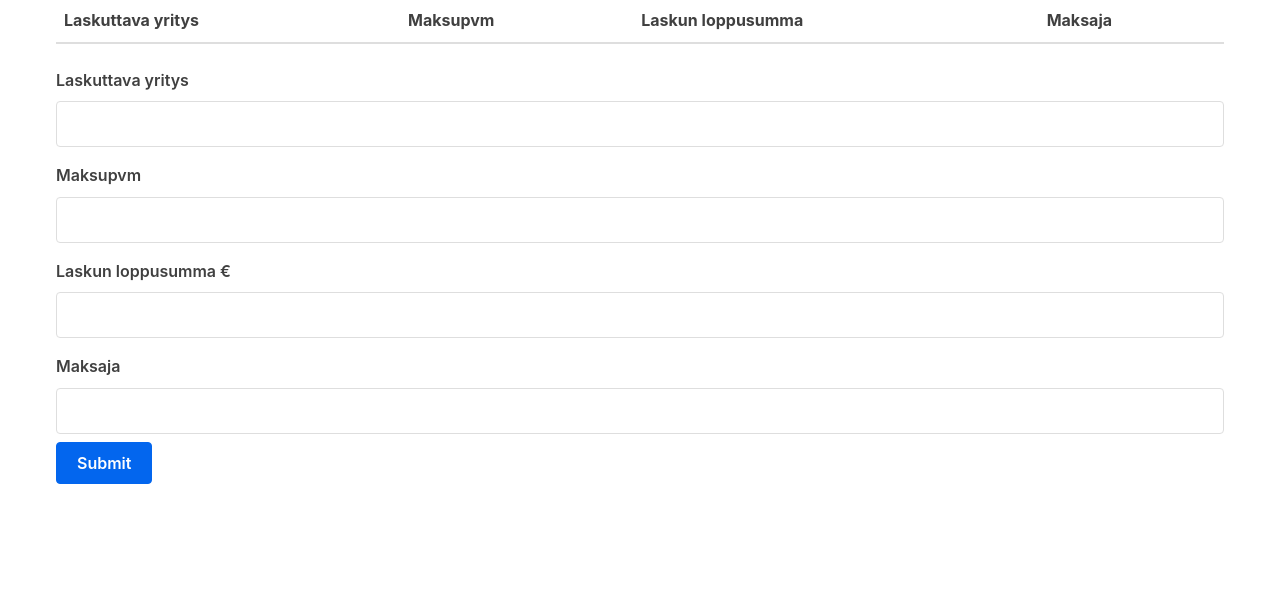
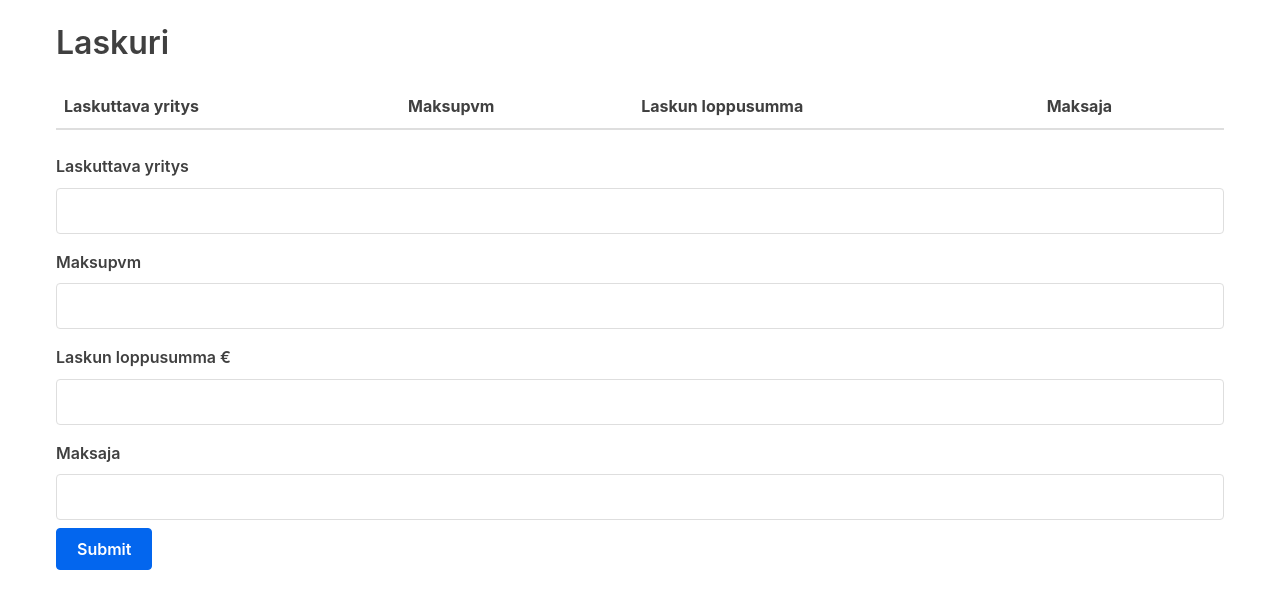
Before and after one commit to tkyosti/JS_harjoitustyo, a React (Create React App) app: page / in a window 1280 px wide. Shown: the top 608 px of the page. Built offline with nearby package versions, Linux system fonts and the light colour scheme; the HTML template or start-up script is replaced by a standard one.

Commit message:
Laskuri otsikko lisätty

```diff
--- a/App.js
+++ b/App.js
@@ -29,6 +29,7 @@ class App extends Component {
 
         return (
             <div className="container">
+                <h2>Laskuri</h2>
                 <Table characterData={characters} removeCharacter={this.removeCharacter} />
                 <Form handleSubmit={this.handleSubmit} />
             </div>
```
